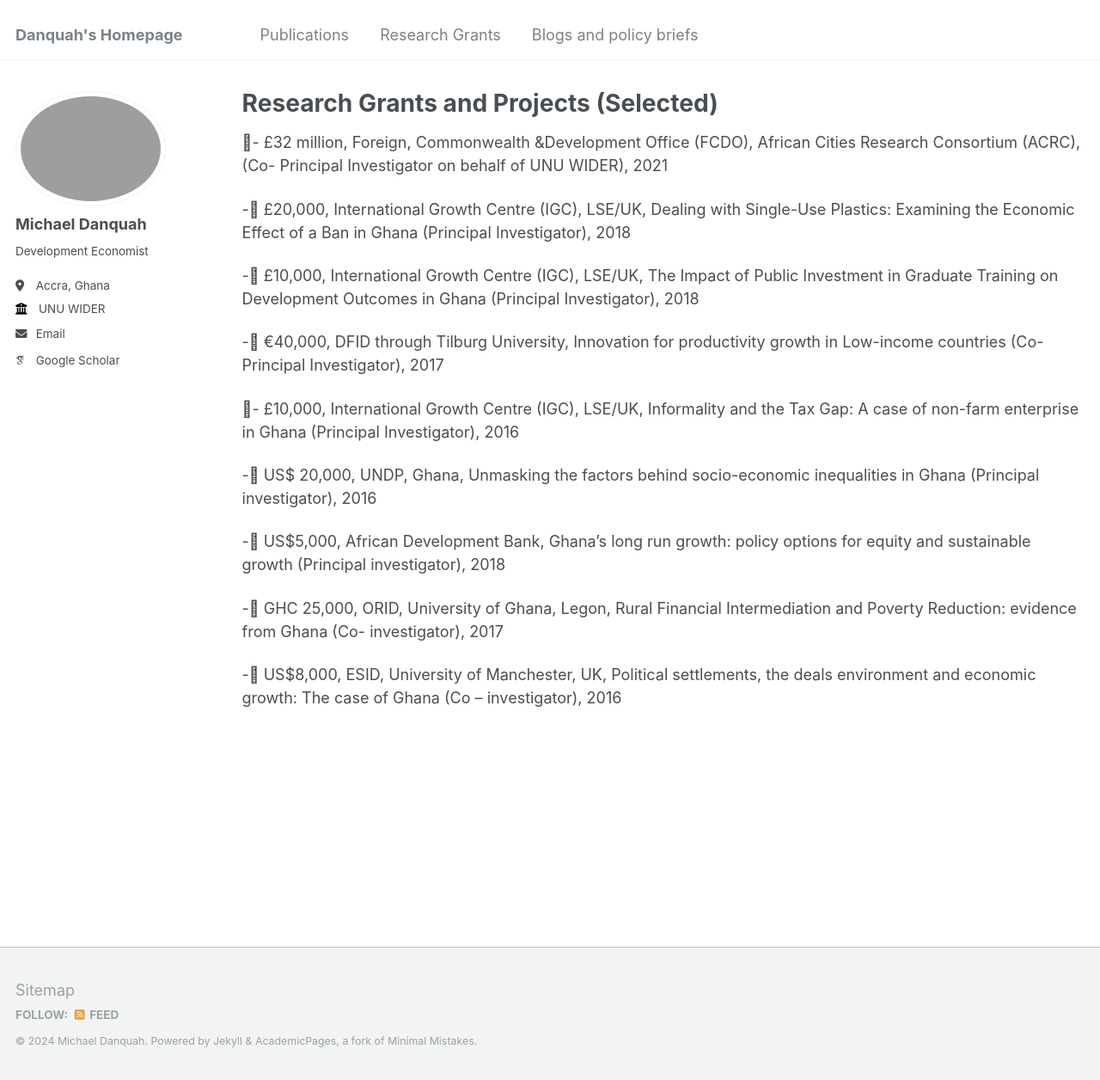
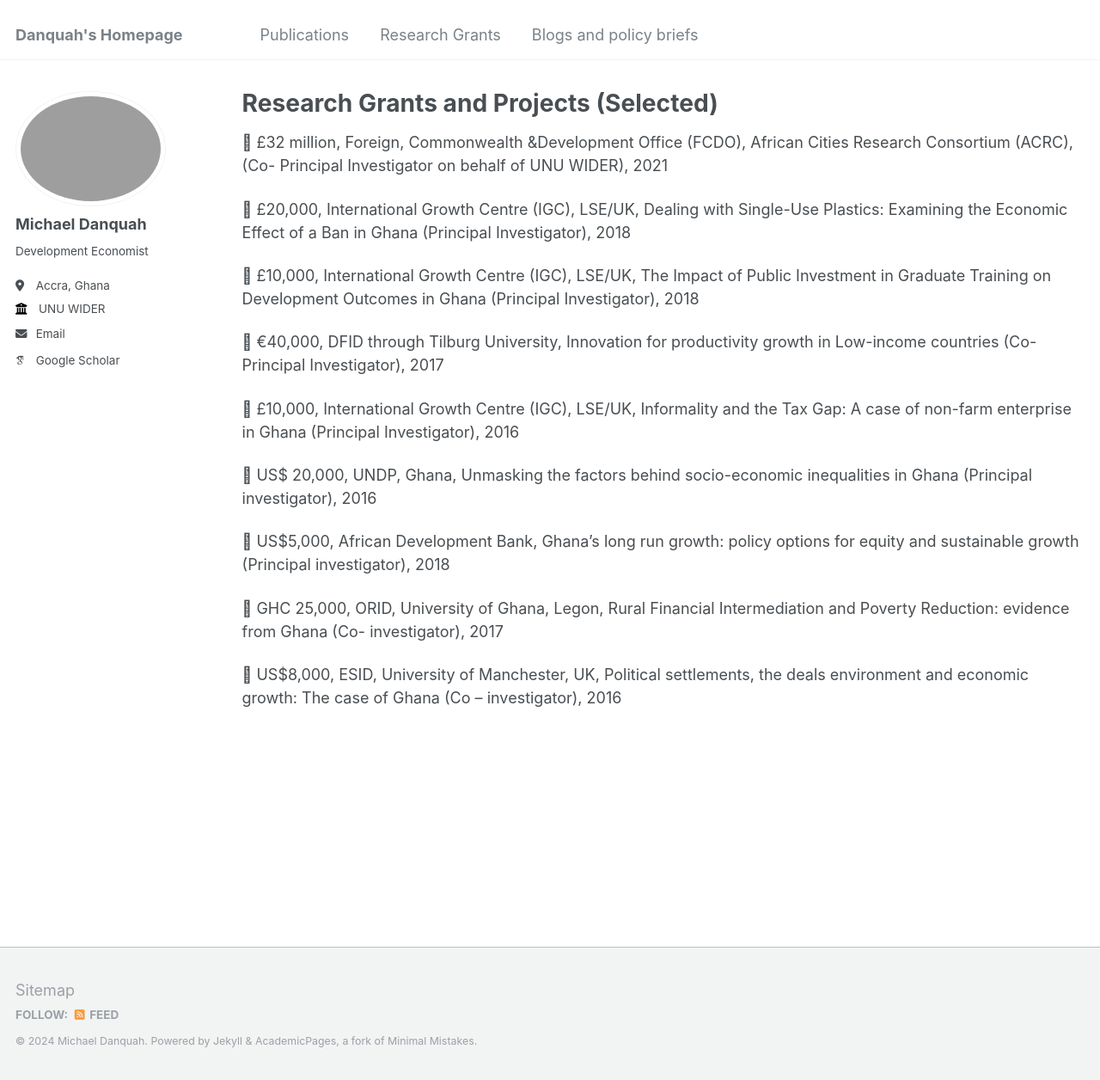
Before and after one commit to m-danquah/m-danquah.github.io, a Jekyll site: the page built from _pages/sitemap.md, in a window 1280 px wide and 1256 px high. Shown: the whole window at 86% size. Built offline with Jekyll 4.4.1, drawn with Linux system fonts in a browser that asks for light colours; some web fonts are replaced.

```diff
--- a/_pages/sitemap.md
+++ b/_pages/sitemap.md
@@ -5,20 +5,20 @@ permalink: /sitemap/
 author_profile: true
 ---
 
--	£32 million, Foreign, Commonwealth &Development Office (FCDO), African Cities Research Consortium (ACRC), (Co- Principal Investigator on behalf of UNU WIDER), 2021
+	£32 million, Foreign, Commonwealth &Development Office (FCDO), African Cities Research Consortium (ACRC), (Co- Principal Investigator on behalf of UNU WIDER), 2021
 
- -	£20,000, International Growth Centre (IGC), LSE/UK, Dealing with Single-Use Plastics: Examining the Economic Effect of a Ban in Ghana (Principal Investigator), 2018
+ 	£20,000, International Growth Centre (IGC), LSE/UK, Dealing with Single-Use Plastics: Examining the Economic Effect of a Ban in Ghana (Principal Investigator), 2018
 
- -	£10,000, International Growth Centre (IGC), LSE/UK, The Impact of Public Investment in Graduate Training on Development Outcomes in Ghana (Principal Investigator), 2018
+ 	£10,000, International Growth Centre (IGC), LSE/UK, The Impact of Public Investment in Graduate Training on Development Outcomes in Ghana (Principal Investigator), 2018
 
- -	€40,000, DFID through Tilburg University, Innovation for productivity growth in Low-income countries (Co- Principal Investigator), 2017
+ 	€40,000, DFID through Tilburg University, Innovation for productivity growth in Low-income countries (Co- Principal Investigator), 2017
 
-- £10,000, International Growth Centre (IGC), LSE/UK, Informality and the Tax Gap: A case of non-farm enterprise in Ghana (Principal Investigator), 2016
+ £10,000, International Growth Centre (IGC), LSE/UK, Informality and the Tax Gap: A case of non-farm enterprise in Ghana (Principal Investigator), 2016
 
- -	US$ 20,000, UNDP, Ghana, Unmasking the factors behind socio-economic inequalities in Ghana (Principal investigator), 2016
+ 	US$ 20,000, UNDP, Ghana, Unmasking the factors behind socio-economic inequalities in Ghana (Principal investigator), 2016
 
- -	US$5,000, African Development Bank, Ghana’s long run growth: policy options for equity and sustainable growth (Principal investigator), 2018
+ 	US$5,000, African Development Bank, Ghana’s long run growth: policy options for equity and sustainable growth (Principal investigator), 2018
 
- -	GHC 25,000, ORID, University of Ghana, Legon, Rural Financial Intermediation and Poverty Reduction: evidence from Ghana (Co- investigator), 2017
+ 	GHC 25,000, ORID, University of Ghana, Legon, Rural Financial Intermediation and Poverty Reduction: evidence from Ghana (Co- investigator), 2017
 
- -	US$8,000, ESID, University of Manchester, UK, Political settlements, the deals environment and economic growth: The case of Ghana (Co – investigator), 2016
+ 	US$8,000, ESID, University of Manchester, UK, Political settlements, the deals environment and economic growth: The case of Ghana (Co – investigator), 2016
```
